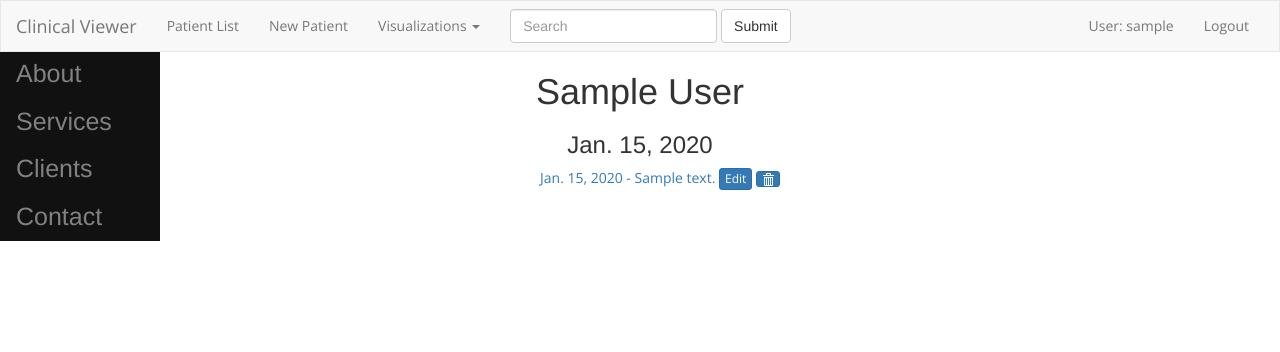
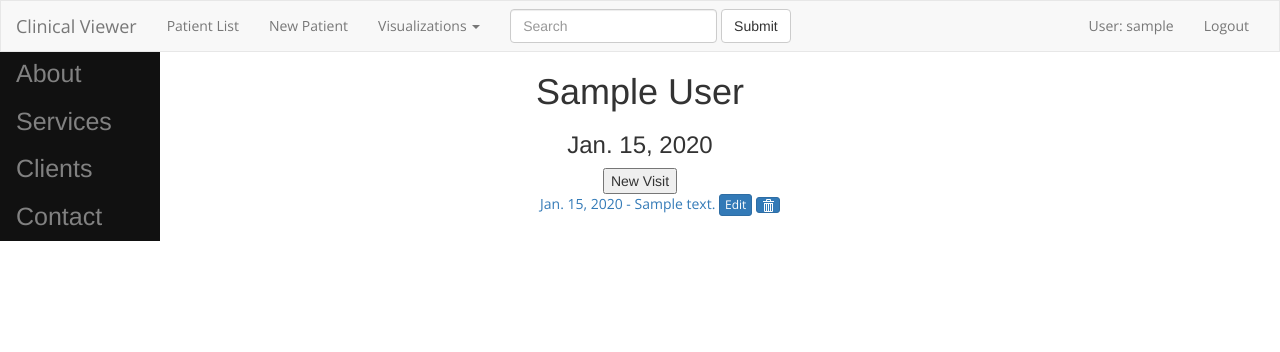
Before and after one commit to nrsmoll/clincher, a Django app: page /clinicalviewer/view_patient/1 in a window 1280 px wide. Shown: the top 352 px of the page. Run offline with Django 3.2, Linux system fonts and the light colour scheme; a user stored in the database is signed in; tables that the repository leaves empty hold one stand-in row (values such as "Sample post"); some libraries are stand-ins or nearby versions.

Commit message:
Related objects completed and filtered lists produced

```diff
--- a/clinicalviewer/models.py
+++ b/clinicalviewer/models.py
@@ -42,4 +42,4 @@ class Visit(models.Model):
         return str(self.visit_label)
 
     def get_absolute_url(self):
-        return reverse('clinicalviewer:visit-detail', kwargs={'pk': self.pk})
+        return reverse('clinicalviewer:profile-detail', kwargs={'pk': self.pk})
--- a/clinicalviewer/templates/clinicalviewer/profile_detail.html
+++ b/clinicalviewer/templates/clinicalviewer/profile_detail.html
@@ -9,12 +9,14 @@
 <center>
 <h1>{{ profile.firstname}} {{ profile.lastname}}</h1>
 <h3>{{ profile.date_of_birth }}</h3>
+<button type="button">New Visit</button>
+
 </center>
     <center>
 <div class="row">
     <div class="col-sm">
         <ul>
-        {% for visit in visit_set %}
+        {% for visit in object.visit_set.all %}
             <li><a href="{{ visit.get_absolute_url }}">{{ visit.visit_date }} - {{ visit.visit_label }}</a>
                     <a href="#" role="button" class="btn btn-primary btn-xs">Edit</a>
                     <form action="{% url 'clinicalviewer:visit-delete' visit.id %}" method="post" style="display: inline;">
--- a/clinicalviewer/views.py
+++ b/clinicalviewer/views.py
@@ -50,7 +50,10 @@ class VisitCreate(LoginRequiredMixin, FormMixin, DetailView):
     def get_context_data(self, **kwargs):
         context = super(VisitCreate, self).get_context_data(**kwargs)
         context['form'] = VisitForm(initial={'fk_visit_profile': self.object})
+        context['visit_set'] = Visit.objects.select_related('fk_visit_profile').all()
         return context
+
+
 
     def post(self, request, *args, **kwargs):
         self.object = self.get_object()
@@ -67,11 +70,12 @@ class VisitCreate(LoginRequiredMixin, FormMixin, DetailView):
     def get_success_url(self):
         return reverse('clinicalviewer:profile-detail', kwargs={'pk': self.object.pk})
 
-
 class VisitDetail(LoginRequiredMixin, DetailView):
     model = Visit
     template_name = 'clinicalviewer/visit_detail.html'
 
 class VisitDelete(LoginRequiredMixin, DeleteView):
     model = Visit
-    success_url = reverse_lazy('clinicalviewer:profile-detail')
+
+    def get_success_url(self):
+        return reverse('clinicalviewer:profile-detail', kwargs={'pk': self.object.fk_visit_profile.pk})
--- a/ehr/settings.py
+++ b/ehr/settings.py
@@ -122,4 +122,5 @@ USE_TZ = True
 
 STATIC_URL = '/static/'
 
-LOGIN_REDIRECT_URL = '/home/'
+LOGIN_REDIRECT_URL = '/'
+LOGOUT_REDIRECT_URL = '/'
```
Also changed, not shown: clinicalviewer/migrations/0001_initial.py (deleted).
